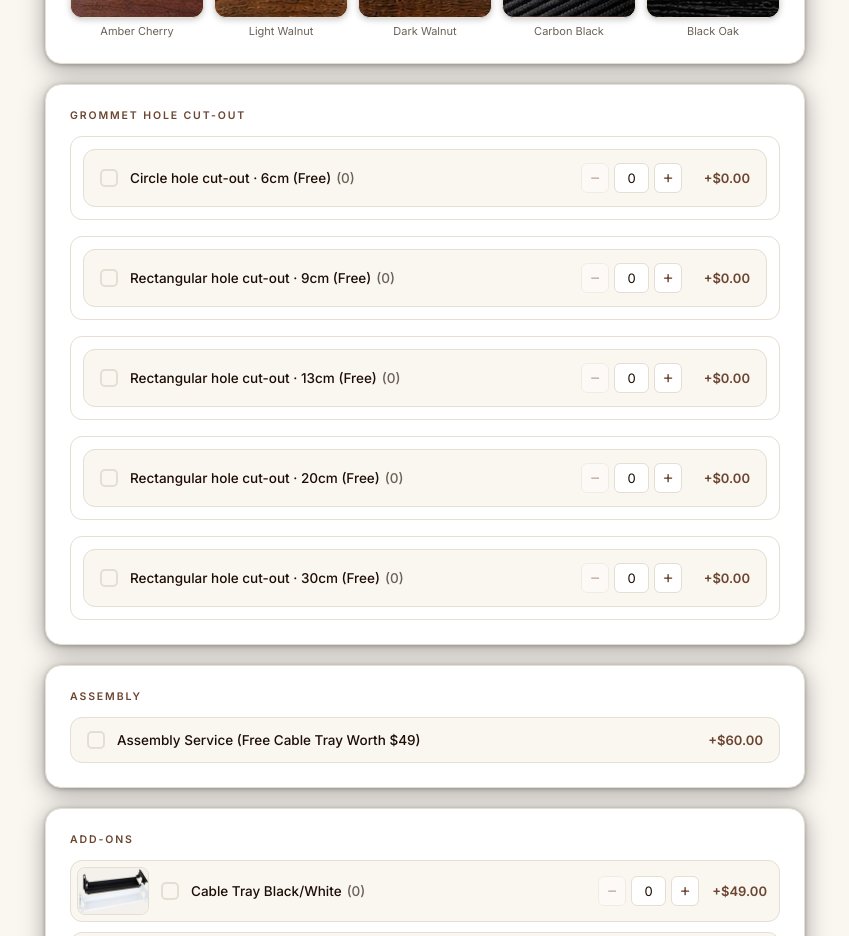
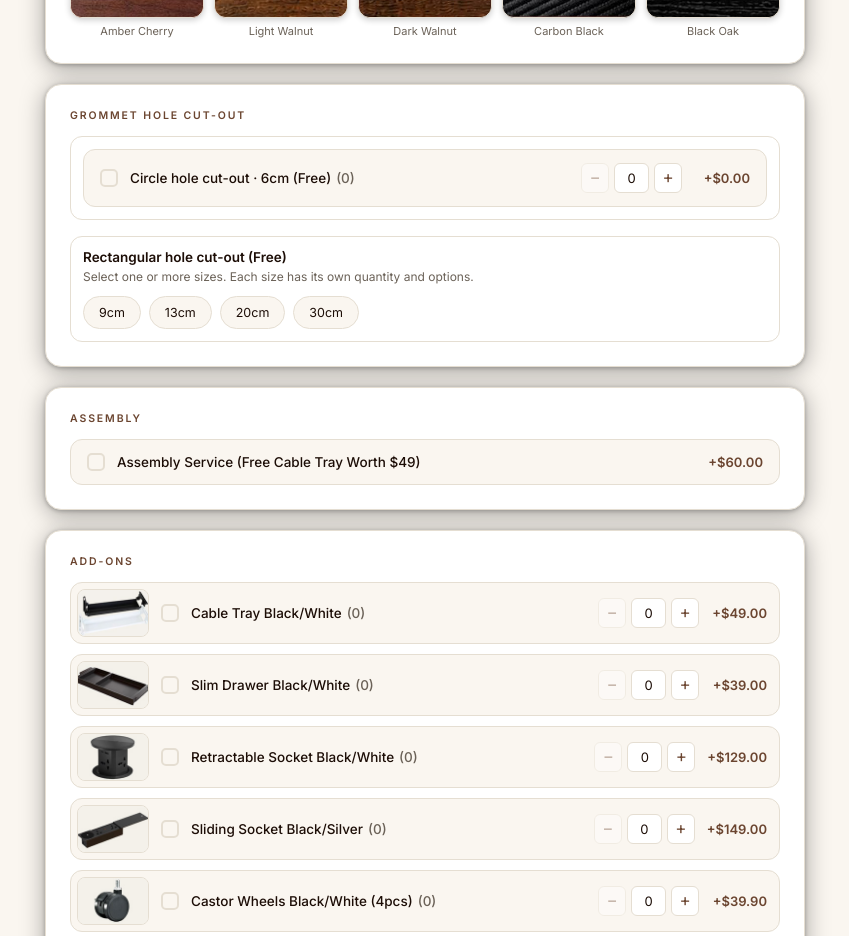
Before and after one commit to BuildYourDesksSG/byd-customprice-estimator-test, a React (Vite) app: page / in a window 1280 px wide. Shown: the part 1740-2676 px from the top of the page, without its empty margins (215-1064 px from the left). Built offline with nearby package versions, Linux system fonts and the light colour scheme; a web font is replaced by a local one.

Commit message:
Fix rectangular grommet multi-size selection UI

```diff
--- a/src/components/ui/MultiGrommetPicker.jsx
+++ b/src/components/ui/MultiGrommetPicker.jsx
@@ -4,35 +4,35 @@ import { quantity } from '../../utils/quantity'
 import CheckOption from './CheckOption'
 import PillSelect from './PillSelect'
 
-// One selectable line per size. Each hole size keeps independent quantity, position, cap quantity and cap colour.
+// Keep the original two-option layout: Circle and Rectangular.
+// Rectangular sizes are multi-select; each selected size owns its quantity,
+// position, cap quantity and cap colour. Pricing stays in the shared model.
 export default function MultiGrommetPicker({ grommets, setGrommets }) {
   const update = (key, changes) => setGrommets(prev => ({
-    ...prev, [key]: { ...prev[key], ...changes },
+    ...prev,
+    [key]: { ...prev[key], ...changes },
   }))
-  return <div style={{ display: 'grid', gap: 16 }}>
-    {['Circle', ...GROMMET_RECT_SIZES].map(key => {
+  const setCount = (key, value) => {
+    const count = quantity(value)
+    const current = grommets[key]
+    update(key, {
+      quantity: count,
+      capQuantity: Math.min(count, quantity(current.capQuantity)),
+    })
+  }
+  const renderDetails = (key) => {
     const g = grommets[key]
-      const isCircle = key === 'Circle'
-      const selected = quantity(g.quantity) > 0
     const count = quantity(g.quantity)
-      return <div key={key} style={{ border: `1px solid ${T.border}`, borderRadius: 12, padding: 12, minWidth: 0 }}>
-        <CheckOption
-          label={isCircle ? 'Circle hole cut-out · 6cm (Free)' : `Rectangular hole cut-out · ${key} (Free)`}
-          price={0}
-          checked={selected}
-          onChange={checked => update(key, { quantity: checked ? 1 : 0, capQuantity: checked ? g.capQuantity : 0 })}
-          qty={count}
-          onQuantityChange={v => {
-            const n = quantity(v)
-            update(key, { quantity: n, capQuantity: Math.min(n, quantity(g.capQuantity)) })
-          }}
-        />
-        {selected && <div style={{ display: 'grid', gap: 12, marginTop: 12 }}>
+    if (!count) return null
+    return (
+      <div style={{ display: 'grid', gap: 12, marginTop: 12 }}>
         <div>
           <div style={{ fontSize: 12, color: T.textMute, marginBottom: 6 }}>Position</div>
-            <PillSelect options={['Left', 'Centre', 'Right']} value={g.position} onChange={v => update(key, { position: v })}/>
+          <PillSelect options={['Left', 'Centre', 'Right']} value={g.position} onChange={v => update(key, { position: v })} />
         </div>
-          <div style={{ fontSize: 11, color: T.textMute }}>Left/Right positions sit 25cm in from the table top's width edge (standard offset).</div>
+        <div style={{ fontSize: 11, color: T.textMute }}>
+          Left/Right positions sit 25cm in from the table top's width edge (standard offset).
+        </div>
         <div style={{ borderTop: `1px solid ${T.border}`, paddingTop: 12 }}>
           <CheckOption
             label='Add grommet cap (optional)'
@@ -42,13 +42,85 @@ export default function MultiGrommetPicker({ grommets, setGrommets }) {
             qty={quantity(g.capQuantity)}
             onQuantityChange={v => update(key, { capQuantity: Math.min(count, quantity(v)) })}
           />
-            {quantity(g.capQuantity) > 0 && <div style={{ marginTop: 10 }}>
+          {quantity(g.capQuantity) > 0 && (
+            <div style={{ marginTop: 10 }}>
               <div style={{ fontSize: 12, color: T.textMute, marginBottom: 6 }}>Cap colour</div>
-              <PillSelect options={['Black','Other']} value={g.colour} onChange={v => update(key, { colour: v })}/>
-            </div>}
+              <PillSelect options={['Black', 'Other']} value={g.colour} onChange={v => update(key, { colour: v })} />
             </div>
-        </div>}
+          )}
         </div>
+      </div>
+    )
+  }
+
+  const circle = grommets.Circle
+  const selectedRect = GROMMET_RECT_SIZES.filter(size => quantity(grommets[size].quantity) > 0)
+  const rectCount = selectedRect.reduce((sum, size) => sum + quantity(grommets[size].quantity), 0)
+
+  return (
+    <div style={{ display: 'grid', gap: 16 }}>
+      <div style={cardStyle}>
+        <CheckOption
+          label='Circle hole cut-out · 6cm (Free)'
+          price={0}
+          checked={quantity(circle.quantity) > 0}
+          onChange={checked => update('Circle', { quantity: checked ? 1 : 0, capQuantity: checked ? circle.capQuantity : 0 })}
+          qty={quantity(circle.quantity)}
+          onQuantityChange={value => setCount('Circle', value)}
+        />
+        {renderDetails('Circle')}
+      </div>
+
+      <div style={cardStyle}>
+        <div style={{ fontWeight: 600, fontSize: 13.5, color: T.text, marginBottom: 4 }}>
+          Rectangular hole cut-out (Free) {rectCount > 0 ? `(${rectCount})` : ''}
+        </div>
+        <div style={{ fontSize: 12, color: T.textMute, marginBottom: 12 }}>
+          Select one or more sizes. Each size has its own quantity and options.
+        </div>
+        <div role='group' aria-label='Rectangular grommet sizes' style={{ display: 'flex', flexWrap: 'wrap', gap: 8 }}>
+          {GROMMET_RECT_SIZES.map(size => {
+            const active = quantity(grommets[size].quantity) > 0
+            return (
+              <button
+                key={size}
+                type='button'
+                aria-pressed={active}
+                onClick={() => update(size, { quantity: active ? 0 : 1, capQuantity: active ? 0 : grommets[size].capQuantity })}
+                style={{
+                  cursor: 'pointer', padding: '8px 15px', borderRadius: 20,
+                  border: `1.5px solid ${active ? '#C8551F' : T.border}`,
+                  background: active ? T.brand : T.bg,
+                  color: active ? '#fff' : T.text,
+                  fontSize: 12.5, fontWeight: active ? 600 : 400, fontFamily: T.font,
+                }}
+              >
+                {size}{active ? ' ✓' : ''}
+              </button>
+            )
           })}
         </div>
+        {selectedRect.map(size => (
+          <div key={size} style={{ borderTop: `1px solid ${T.border}`, marginTop: 14, paddingTop: 14 }}>
+            <CheckOption
+              label={`Rectangular · ${size} (Free)`}
+              price={0}
+              checked
+              onChange={checked => update(size, { quantity: checked ? 1 : 0, capQuantity: checked ? grommets[size].capQuantity : 0 })}
+              qty={quantity(grommets[size].quantity)}
+              onQuantityChange={value => setCount(size, value)}
+            />
+            {renderDetails(size)}
+          </div>
+        ))}
+      </div>
+    </div>
+  )
 }
+
+const cardStyle = {
+  border: `1px solid ${T.border}`,
+  borderRadius: 12,
+  padding: 12,
+  minWidth: 0,
+}
```
Lines whose indentation alone changed are shown as unchanged.
